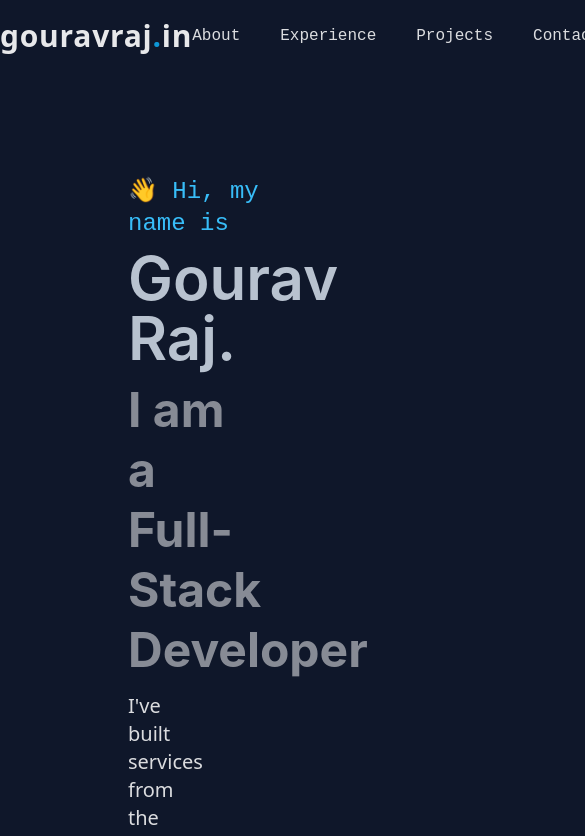
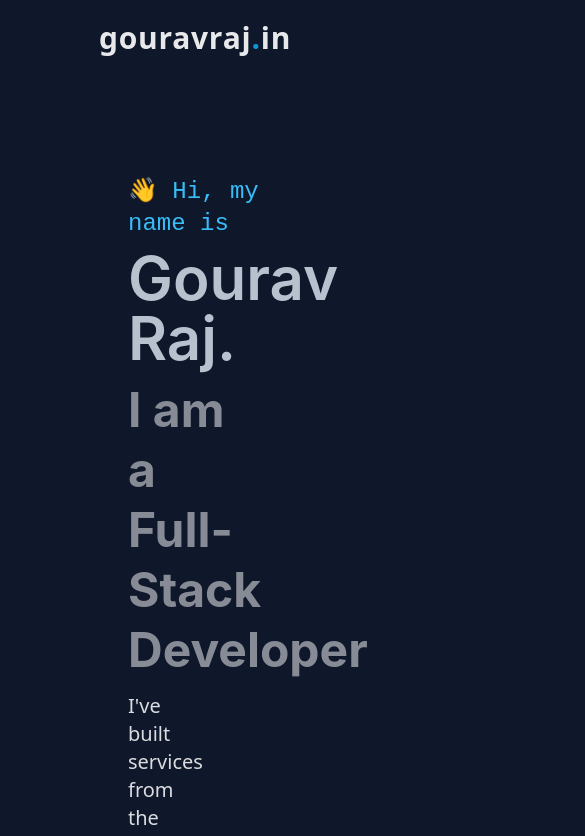
Before and after one commit to gogouravr/dot-portfolio, a React (Create React App) app: page / in a window 390 px wide. Shown: the top 836 px of the page, 585 px wide, since content can reach past the window. Built offline with nearby package versions, Linux system fonts and the light colour scheme.

Commit message:
Make navbar responsive

```diff
--- a/src/components/Navbar/Navbar.jsx
+++ b/src/components/Navbar/Navbar.jsx
@@ -8,12 +8,12 @@ export default function Navbar() {
     }
 
     return (
-        <nav className='flex justify-between container mx-auto mt-4 items-center'>
+        <nav className='flex container w-5/6 mx-auto mt-5 items-center justify-center md:justify-between'>
             <section className='text-white text-3xl font-prime font-semibold opacity-90 tracking-wide'>
                 gouravraj<span className="text-sky-500">.</span>in
             </section>
-            <ul className='text-white flex gap-10 items-center font-normal'>
-                <li className='list-none font-thin cursor-pointer hover:text-sky-400 ease-in-out duration-100 opacity-85'>About</li>
+            <ul className='text-white items-center font-normal hidden md:gap-4 lg:gap-8 xl:gap-10 md:flex'>
+                <li className='list-none font-thin cursor-pointer hover:text-sky-400 ease-in-out duration-100 opacity-85 ml-10 lg:ml-0'>About</li>
                 <li className='list-none font-thin cursor-pointer hover:text-sky-400 ease-in-out duration-100 opacity-85'>Experience</li>
                 <li className='list-none font-thin cursor-pointer hover:text-sky-400 ease-in-out duration-100 opacity-85'>Projects</li>
                 <li className='list-none font-thin cursor-pointer hover:text-sky-400 ease-in-out duration-100 opacity-85'>Contact</li>
```
